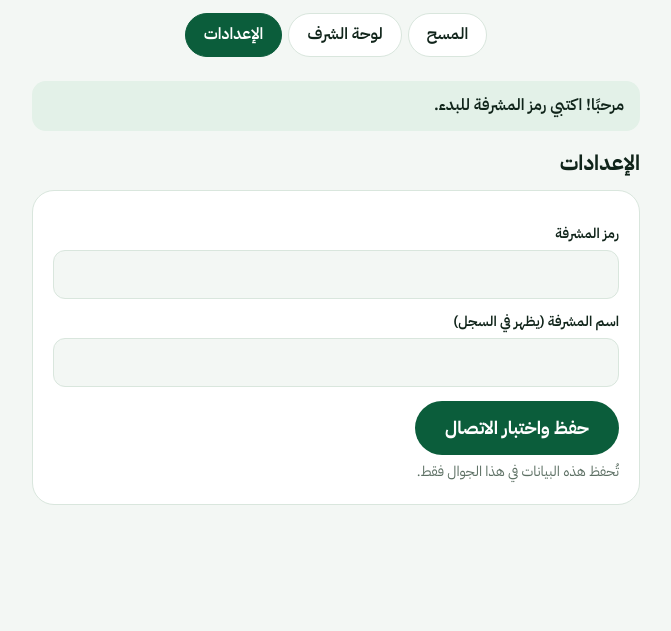
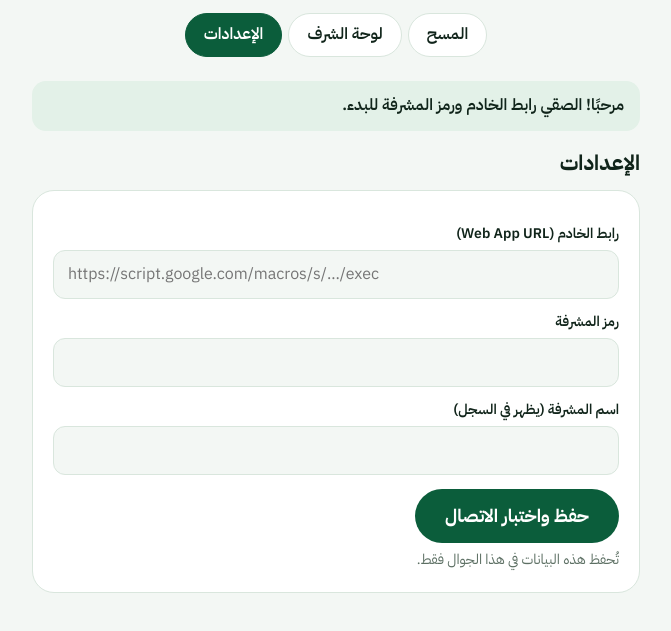
Before and after one commit to Gogosmartstories/GreenLoop, a plain HTML site: page index.html in a window 1280 px wide. Shown: the part 117-748 px from the top of the page, without its empty margins (304-975 px from the left). Drawn offline with nearby package versions, Linux system fonts and the light colour scheme.

Commit message:
Add files via upload

```diff
--- a/index.html
+++ b/index.html
@@ -128,7 +128,7 @@ ol.top b.p{font:700 18px Outfit,sans-serif;color:var(--g)}ol.top small{display:b
 <section id="settings" hidden>
   <h2>الإعدادات</h2>
   <form class="panel" id="setForm">
-    <div id="apiBox"><label class="f" for="api">رابط الخادم</label><input id="api" dir="ltr" placeholder="https://script.google.com/macros/s/…/exec"></div>
+    <div id="apiBox"><label class="f" for="api">رابط الخادم (Web App URL)</label><input id="api" dir="ltr" placeholder="https://script.google.com/macros/s/…/exec"></div>
     <label class="f" for="pin">رمز المشرفة</label><input id="pin" type="password" inputmode="numeric" autocomplete="off">
     <label class="f" for="by">اسم المشرفة (يظهر في السجل)</label><input id="by">
     <button class="btn mt">حفظ واختبار الاتصال</button>
@@ -141,7 +141,7 @@ ol.top b.p{font:700 18px Outfit,sans-serif;color:var(--g)}ol.top small{display:b
 <script>
 {
 /* يمكن كتابة رابط الخادم هنا ليعمل لكل من يفتح الصفحة دون إعداد */
-const DEFAULT_API = 'https://script.google.com/macros/s/AKfycbycveoYCnTVjGmJhkkmT4bOD0GqAAZCVViEpMMGH1FvTejT-j1nG6VklYxqFlQOmUTY/exec';
+const DEFAULT_API = '';
 
 const $=s=>document.querySelector(s);
 const esc=s=>String(s??'').replace(/[&<>"']/g,c=>({'&':'&amp;','<':'&lt;','>':'&gt;','"':'&quot;',"'":'&#39;'}[c]));
```
